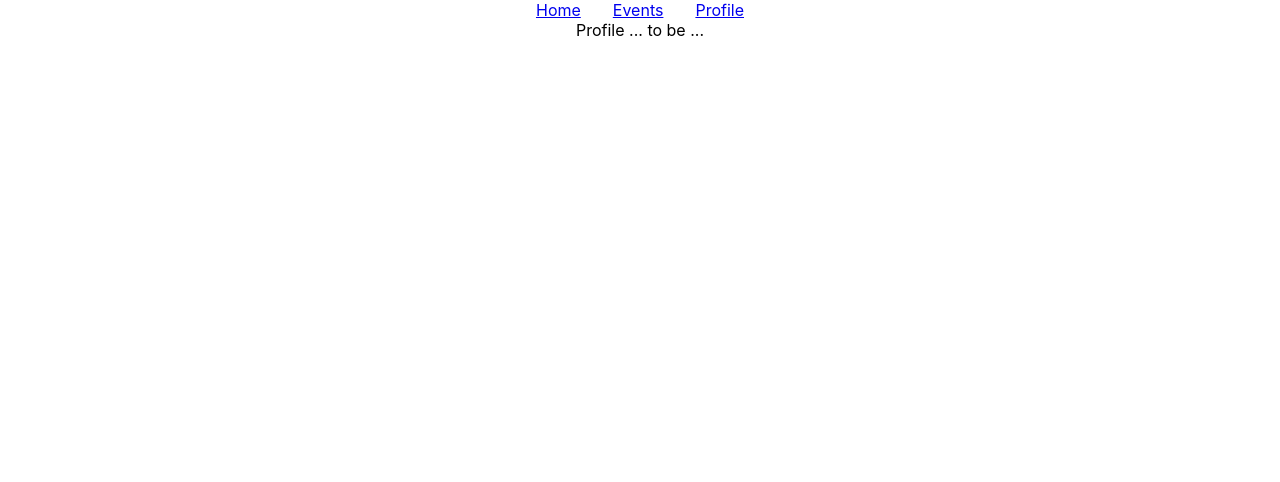
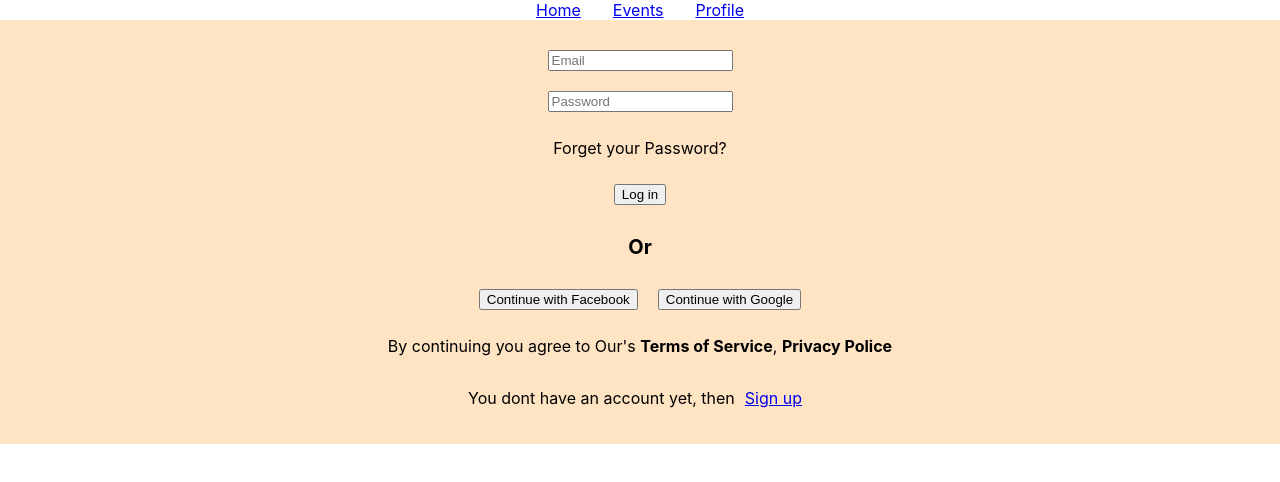
Before and after one commit to AvetikNersisyan/event-management-group9, a React (Create React App) app: page /profile in a window 1280 px wide. Shown: the top 482 px of the page. Built offline with nearby package versions, Linux system fonts and the light colour scheme.

Commit message:
router troubleshot

```diff
--- /dev/null
+++ b/src/components/profile/index.css
@@ -0,0 +1,73 @@
+.profilePage {
+    background-color: bisque;
+    padding: 20px;
+}
+
+.logIn {
+  display: grid;
+}
+
+.logInInputs{
+  margin: 10px;
+}
+
+.logBtn {
+  margin: 10px;
+}
+
+.or{
+  font-weight: bolder;
+  font-size: 20px;
+}
+
+.terms {
+  font-weight: bold;
+}
+
+.terms:hover{
+  cursor: pointer;
+}
+
+.signIn {
+  display: grid;
+}
+
+.signInInputs {
+    margin: 10px;
+}
+
+.interests{
+    font-weight: bold;
+}
+
+.interestsItems{
+    margin: 10px;
+}
+
+.interestsItem{
+    background-color: rgb(172, 159, 140);
+    border: 1px solid rgb(185, 185, 185);
+    padding: 5px;
+    margin: 5px;
+    border-radius: 5px;
+}
+
+.profilePhoto{
+  border: 1px solid rgb(68, 68, 68);
+  width: 150px;
+  height: 150px;
+  border-radius: 75px;
+  overflow: hidden;
+}
+
+.photo{
+  position: relative;
+  height: 100%;
+}
+
+.event{
+  border: 2px solid black;
+  width: 100px;
+  height: 100px;
+  margin: 20px;
+}
--- a/src/components/profile/index.js
+++ b/src/components/profile/index.js
@@ -1,8 +1,82 @@
-const Profile = ()=> {
+import React, { useEffect, useRef, useState } from 'react';
+import { NavLink, Route, Routes } from 'react-router-dom';
+import './index.css';
+import LogIn from './login';
+import ProfileInfo from './profile';
+import SignUp from './signUp';
+
+const users = [
+    {
+        "id": 0,
+        "firstname": "Hayk",
+        "lastname": "Keshishyan",
+        "email": "Hayk@gmail.com",
+        "password": "000",
+        "phone": "000-11-22-33"
+    },
+    {
+        "id": 1,
+        "firstname": "Lilit",
+        "lastname": "Madoyan",
+        "email": "Lilit@gmail.com",
+        "password": "111",
+        "phone": "000-11-22-33"
+    },
+    {
+        "id": 2,
+        "firstname": "Avetik",
+        "lastname": "Nersisyan",
+        "email": "Avetik@gmail.com",
+        "password": "222",
+        "phone": "000-11-22-33"
+    },
+    {
+        "id": 3,
+        "firstname": "Arsen",
+        "lastname": "Aghasaryan",
+        "email": "Arsen@gmail.com",
+        "password": "333",
+        "phone": "000-11-22-33"
+    },
+    {
+        "id": 4,
+        "firstname": "Tatev",
+        "lastname": "Harutyunyan",
+        "email": "Tatev@gmail.com",
+        "password": "444",
+        "phone": "000-11-22-33"
+    }
+]
+
+const Profile = () => {
+    const [loggedIn, setLoggedIn] = useState(false)
+    const [activeUser, setActiveUser] = useState(null)
+
+
+
     return (
-        <>
-            Profile ... to be ...
-        </>
+        <div className="profilePage">
+            {
+                !loggedIn ?
+                    <LogIn
+                    users={users}
+                    loggedIn={loggedIn}
+                    setLoggedIn={setLoggedIn}
+                    setActiveUser={setActiveUser}
+                    />
+                    :
+                    <ProfileInfo
+                    activeUser={activeUser}
+                    />
+            }
+
+            <Routes>
+                <Route
+                    path={"/signup"}
+                    element={<SignUp users={users} />} />
+            </Routes>
+
+        </div>
     )
 }
 
--- /dev/null
+++ b/src/components/profile/login/index.js
@@ -0,0 +1,48 @@
+import React, { useRef } from "react"
+import { NavLink } from "react-router-dom"
+
+const LogIn = ({ users, loggedIn, setLoggedIn, setActiveUser}) => {
+    const emailElement = useRef(null)
+    const passwordElement = useRef(null)
+
+    const handleLogIn = () => {
+        let index = users.findIndex(i => i.email === emailElement.current.value)
+        if (index < 0) {
+            alert("User not found")
+        } else {
+            if (users[index].password === passwordElement.current.value) {
+                setActiveUser(users[index])
+                setLoggedIn(!loggedIn)
+            } else {
+                alert("incorrect password")
+            }
+        }
+    }
+
+    return (
+        <div className="logIn">
+            <div>
+                <input className="logInInputs" placeholder="Email" ref={emailElement} />
+            </div>
+            <div>
+                <input type="password" className="logInInputs" placeholder="Password" ref={passwordElement} />
+                <p>Forget your Password?</p>
+            </div>
+            <div>
+                <button className="logBtn" onClick={handleLogIn}>Log in</button><br />
+            </div>
+            <p className="or">Or</p>
+            <div className="continue">
+                <button className="logBtn">Continue with Facebook</button>
+                <button className="logBtn">Continue with Google</button>
+            </div>
+            <p>By continuing you agree to Our's <a className="terms">Terms of Service</a>, <a className="terms">Privacy Police</a> </p>
+            <p>
+                You dont have an account yet, then
+                <NavLink to={"/signup"} className="logBtn">Sign up</NavLink>
+            </p>
+        </div>
+    )
+}
+
+export default LogIn;
--- /dev/null
+++ b/src/components/profile/profile/index.js
@@ -0,0 +1,34 @@
+import React, { useRef } from "react"
+import { NavLink } from "react-router-dom"
+
+const ProfileInfo = ({ activeUser }) => {
+    return (
+        <div className="myProfile">
+            <div className="profilePhoto">
+                <img className='photo' src='/img/avatar.png' />
+            </div>
+            <div className='about'>
+                <p>{activeUser.firstname} {activeUser.lastname}</p>
+                <div className="interests">
+                    <p className="interests">Interestes</p>
+                    <div className="interestsItems">
+                        <span className="interestsItem">Music</span>
+                        <span className="interestsItem">Festivals</span>
+                    </div>
+                </div>
+            </div>
+            <div className="events">
+                <p>Interested</p>
+                <div className='event'></div>
+                <div className='event'></div>
+            </div>
+            <div className="going">
+                <p>Going</p>
+                <div className='event'></div>
+                <div className='event'></div>
+            </div>
+        </div>
+    )
+}
+
+export default ProfileInfo;
--- /dev/null
+++ b/src/components/profile/signUp/index.js
@@ -0,0 +1,55 @@
+import React, { useRef } from "react";
+
+const SignUp = ({users}) => {
+    const regFirstnameElement = useRef(null)
+    const regLastnameElement = useRef(null)
+    const regEmailElement = useRef(null)
+    const regPhoneElement = useRef(null)
+    const regPassElement = useRef(null)
+    const regPasConfElement = useRef(null)
+
+    const handleRegistration = () => {
+        if(regPassElement.current.value === regPasConfElement.current.value) {
+            let newUser = {
+                    "id": users.length,
+                    "firstname": regFirstnameElement.current.value,
+                    "lastname": regLastnameElement.current.value,
+                    "email": regEmailElement.current.value,
+                    "password": regPassElement.current.value,
+                    "phone": regPhoneElement.current.value
+                }
+            users.push(newUser)
+            console.log(users);
+        }
+    }
+
+    return (
+        <div className="signIn">
+                <div>
+                    <input ref={regFirstnameElement} className="signInInputs" placeholder="Firstname" />
+                    <input ref={regLastnameElement} className="signInInputs" placeholder="Lastname" />
+                </div>
+                <div>
+                    <input ref={regEmailElement} className="signInInputs" placeholder="Email" />
+                    <input ref={regPhoneElement} className="signInInputs" placeholder="Phone" />
+                </div>
+                <div>
+                    <input ref={regPassElement} className="signInInputs" type="password" placeholder="Password" />
+                    <input ref={regPasConfElement} className="signInInputs" type="password" placeholder="Password confirmation" />
+                </div>
+                <div>
+                    <p className="interests">Interestes</p>
+                    <div className="interestsItems">
+                        <span className="interestsItem">Music</span>
+                        <span className="interestsItem">Festivals</span>
+                    </div>
+                    <input placeholder="type your interestes" />
+                </div>
+                <div>
+                    <button className="logBtn" onClick={handleRegistration} >Sign Up</button>
+                </div>
+            </div>
+    )
+}
+
+export default SignUp;
```
Also changed, not shown: public/img/avatar.png (added), src/index.css (line endings or trailing spaces), 1 other file (tests, documents, lock files or other folders).
